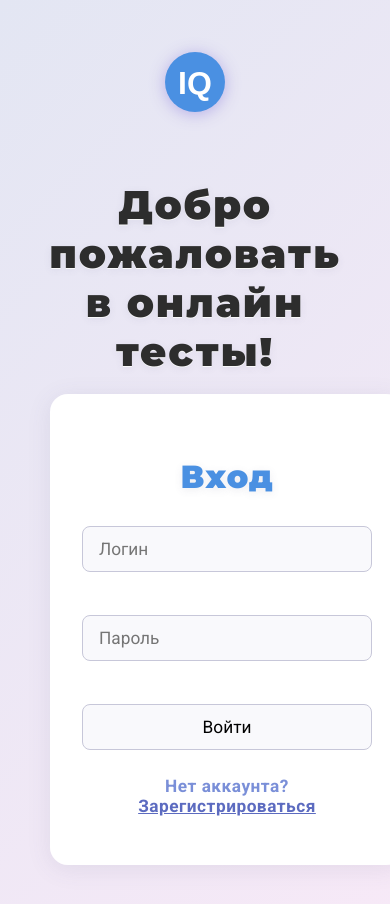
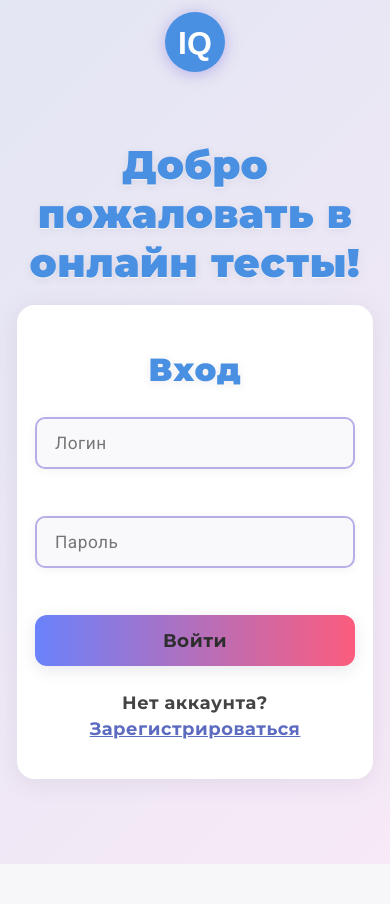
Before and after one commit to 1MainDemiGod1/IQ-test, a website: page docs/index.html in a window 390 px wide. After the commit the page ends 864 px from the top, so only its background shows below. Drawn offline with Linux system fonts and the light colour scheme.

Commit message:
lastupdate

```diff
--- a/docs/style.css
+++ b/docs/style.css
@@ -353,3 +353,111 @@ p, label, input, button, a {
   flex-direction: column;
   align-items: stretch;
 }
+
+@media (max-width: 600px) {
+  body {
+    padding: 10px;
+  }
+  .form-container, .result-block {
+    padding: 18px 8px 18px 8px;
+    max-width: 98vw;
+  }
+  .test-btn, .button, .logout-btn {
+    font-size: 1rem;
+    padding: 10px 8px;
+    min-width: 0;
+    width: 100%;
+  }
+  .question-slider {
+    max-width: 98vw;
+  }
+  .question-title {
+    font-size: 1rem;
+    padding: 8px 6px;
+  }
+}
+
+/* Современный стиль для всех кнопок */
+button, .test-btn, .button, .logout-btn {
+  border: none;
+  border-radius: 12px;
+  background: linear-gradient(90deg, #6a82fb 0%, #fc5c7d 100%);
+  color: #fff;
+  font-size: 1.15rem;
+  font-family: 'Montserrat', Arial, sans-serif;
+  font-weight: 700;
+  box-shadow: 0 4px 16px rgba(80,80,120,0.13);
+  letter-spacing: 1px;
+  padding: 14px 28px;
+  margin: 10px 0;
+  transition: background 0.3s, color 0.2s, box-shadow 0.2s, transform 0.2s, filter 0.2s;
+  cursor: pointer;
+  outline: none;
+  position: relative;
+  overflow: hidden;
+}
+button:hover, .test-btn:hover, .button:hover, .logout-btn:hover {
+  background: linear-gradient(90deg, #fc5c7d 0%, #6a82fb 100%);
+  color: #fff;
+  box-shadow: 0 8px 24px rgba(80,80,120,0.18);
+  transform: translateY(-2px) scale(1.04);
+  filter: brightness(1.08);
+}
+button:active, .test-btn:active, .button:active, .logout-btn:active {
+  filter: brightness(0.95) saturate(1.2);
+  transform: scale(0.98);
+}
+
+/* Современный стиль для форм ввода */
+input[type="text"], input[type="password"], input[type="email"] {
+  border: 2px solid #b6aee7;
+  border-radius: 10px;
+  background: #f9f9fc;
+  padding: 14px 18px;
+  font-size: 1.08rem;
+  font-family: 'Roboto', Arial, sans-serif;
+  margin: 10px 0 18px 0;
+  box-shadow: 0 2px 8px rgba(80,80,120,0.07);
+  transition: border 0.2s, box-shadow 0.2s, background 0.2s;
+  color: #2d2d2d;
+}
+input[type="text"]:focus, input[type="password"]:focus, input[type="email"]:focus {
+  border-color: #6a82fb;
+  background: #eef1fb;
+  box-shadow: 0 0 0 2px #6a82fb33;
+}
+
+/* Современный стиль для текста */
+body, h1, h2, h3, h4, h5, h6, p, label, input, button, a {
+  font-family: 'Montserrat', 'Roboto', Arial, sans-serif;
+  color: #2d2d2d;
+  letter-spacing: 0.5px;
+}
+h1, h2, h3 {
+  color: #4a90e2;
+  text-shadow: 0 2px 8px rgba(80,80,120,0.10), 0 1px 0 #fff;
+}
+
+/* Улучшение читаемости текста */
+p, label, .form-link, .result-message {
+  font-size: 1.12rem;
+  color: #444;
+  line-height: 1.5;
+}
+
+/* Улучшение внешнего вида ошибок */
+#register-error, #login-error {
+  background: linear-gradient(90deg, #ffb199 0%, #ff0844 100%);
+  color: #fff;
+  font-weight: 700;
+  border-radius: 8px;
+  padding: 10px 0;
+  margin-bottom: 10px;
+  box-shadow: 0 2px 8px rgba(255,88,88,0.10);
+  animation: fadeIn 0.5s;
+}
+
+/* Плавное появление для всех форм и блоков */
+.form-container, .result-block, .question-block, .test-choice {
+  animation: fadeIn 0.7s;
+}
```
Also changed, not shown: docs/test.html (+13 -0 lines), docs/tests.html (+16 -0 lines), package.json (+8 -7 lines), 1 other file.
